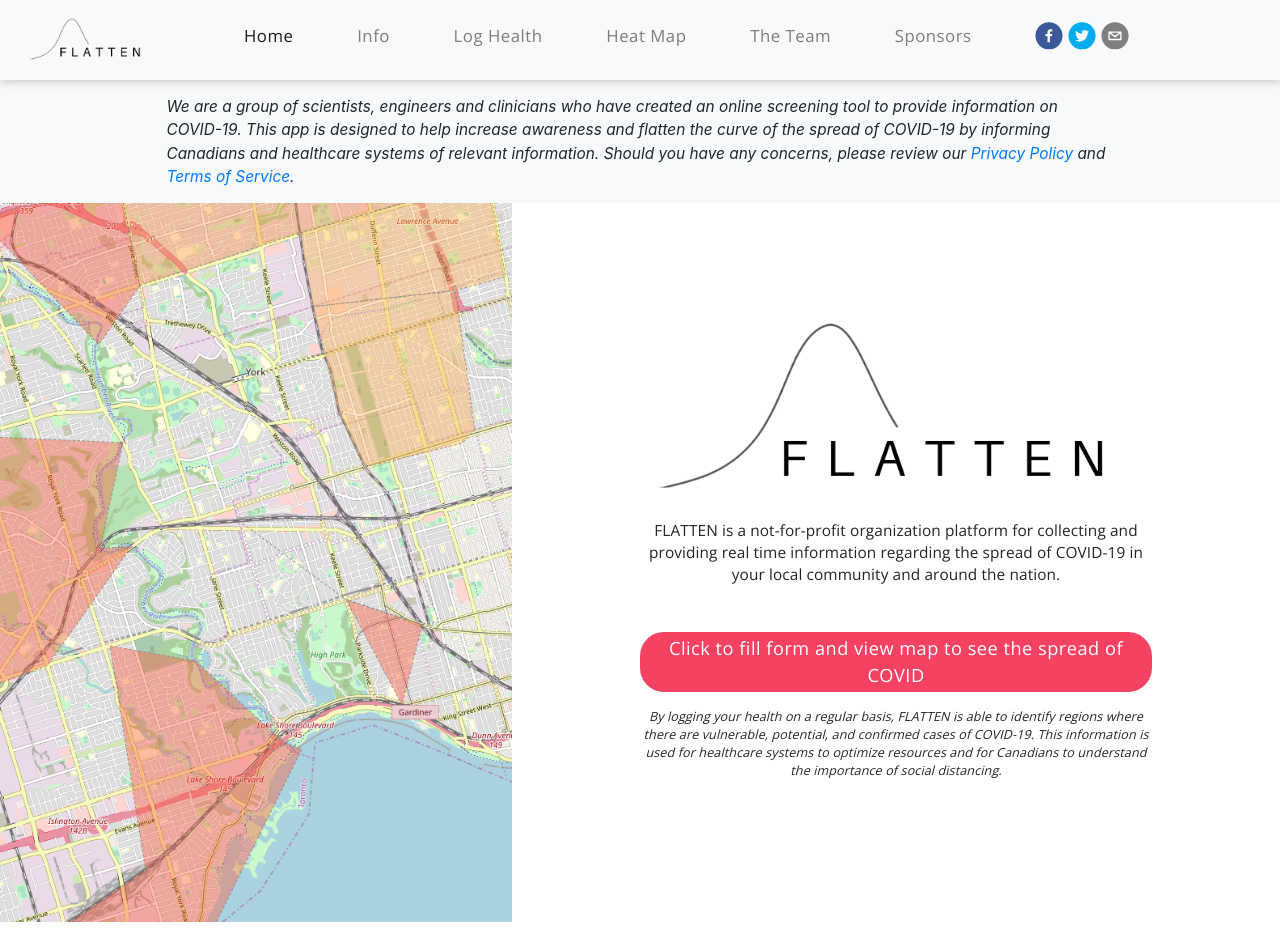
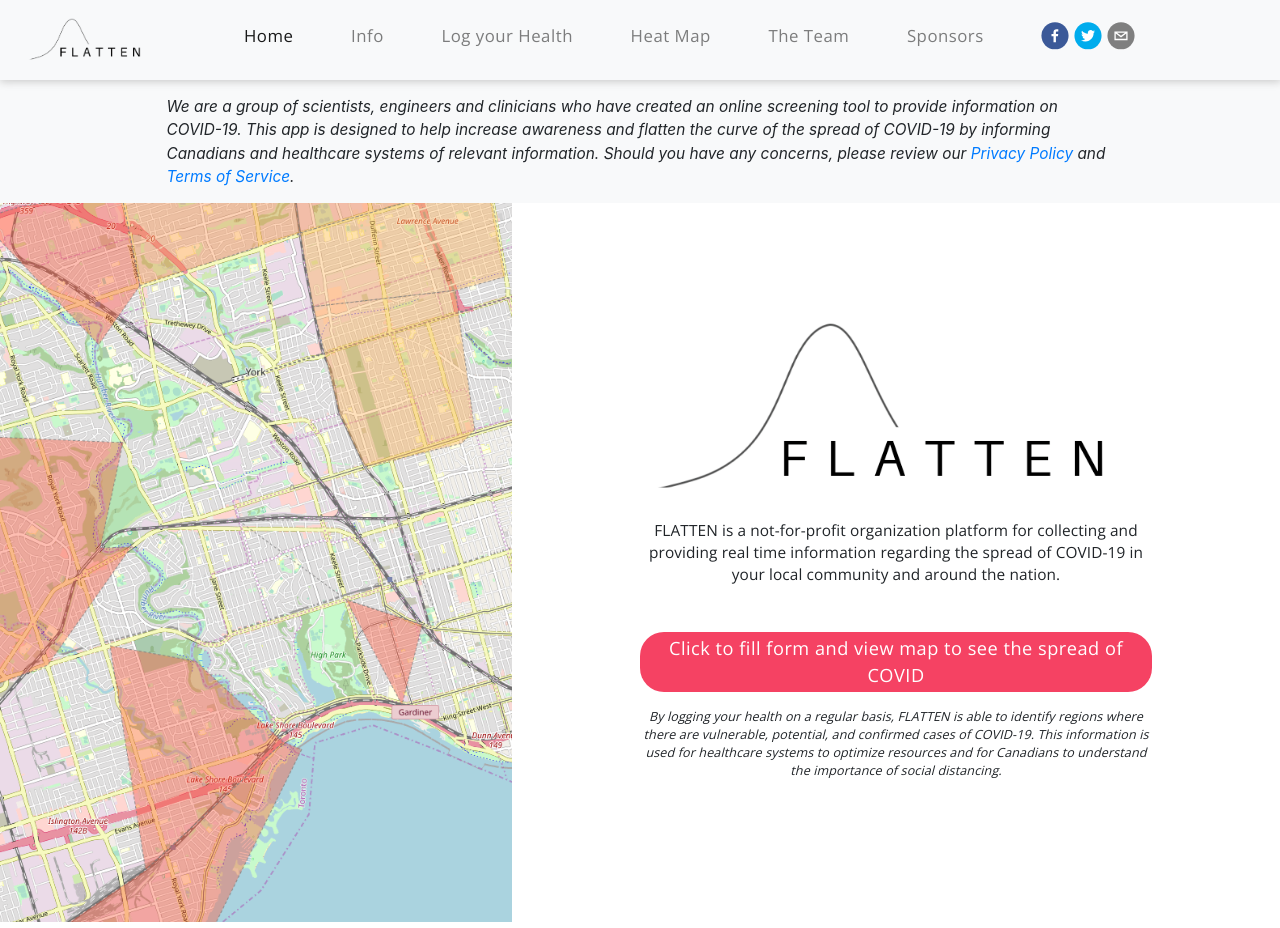
Before and after one commit to yifeiz/covid-19-frontend, a React (Create React App) app: page / in a window 1280 px wide. Built offline with nearby package versions, Linux system fonts and the light colour scheme.

Commit message:
Resolve Merge Conflicts

```diff
--- a/src/components/header/Header.jsx
+++ b/src/components/header/Header.jsx
@@ -52,9 +52,8 @@ class Header extends React.Component {
       <React.Fragment>
         {this.renderNavItem("/", "Home")}
         {this.renderNavItem("/Info", "Info")}
-        {this.renderNavItem("/track-your-symptoms", "Log Health")}
+        {this.renderNavItem("/track-your-symptoms", "Log your Health")}
         {this.renderNavItem("/heat-map", "Heat Map")}
-
         {this.renderNavItem("/about-us", "The Team")}
         {this.renderNavItem("/sponsors", "Sponsors")}
       </React.Fragment>
```
